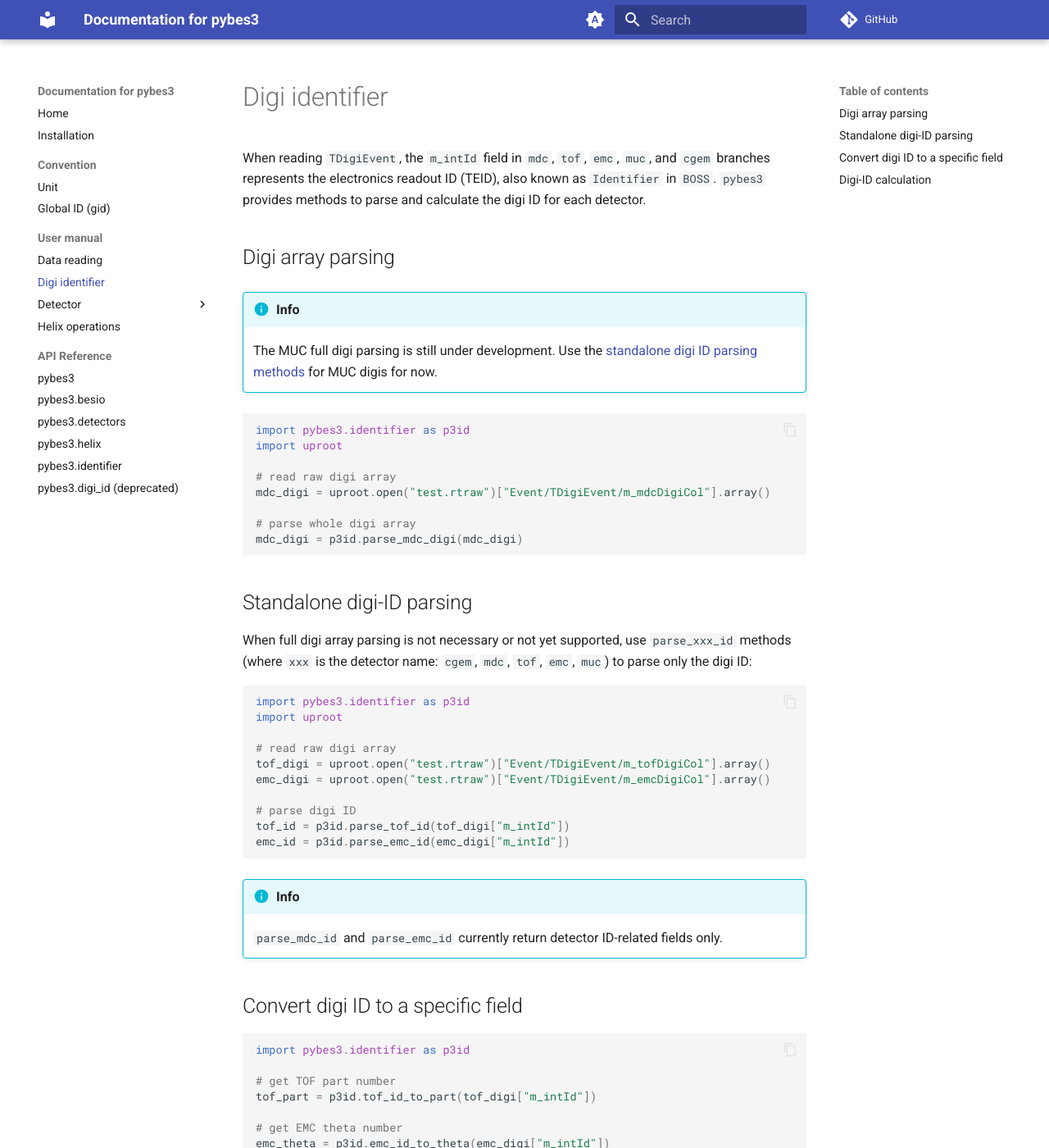
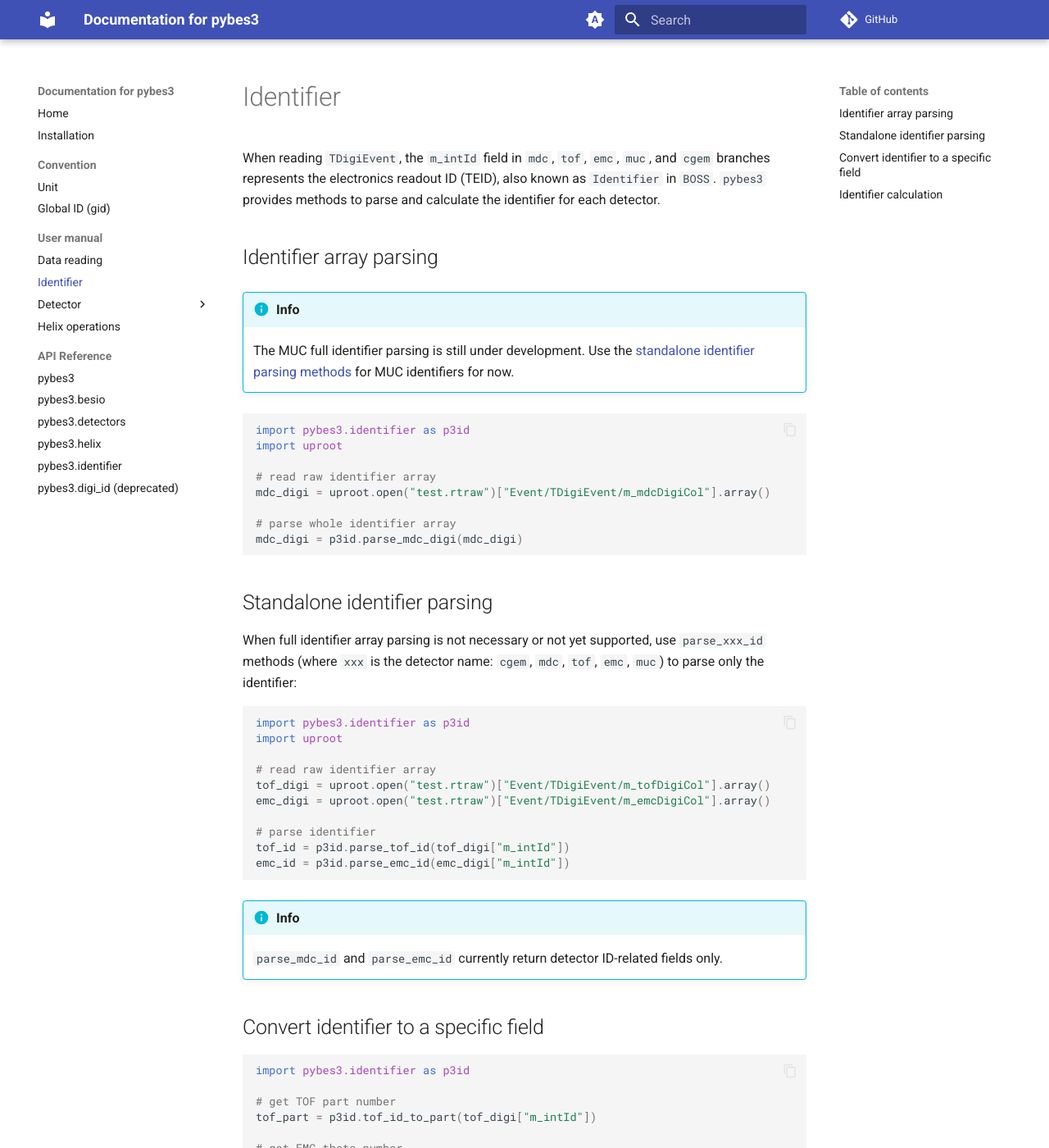
Before and after one commit to mrzimu/pybes3, an MkDocs documentation site: the page built from docs/user-manual/identifier.md, in a window 1280 px wide and 1400 px high. Shown: the whole window at 82% size. Built offline with MkDocs 1.6.1 and Material for MkDocs 9.7.7, drawn with Linux system fonts in a browser that asks for light colours; comment, search, counter and statistics services are not loaded; some of the changed text lies outside the part shown.

Commit message:
docs: update user manual and restructure identifiers section

````diff
--- a/docs/user-manual/digi-identifier.md
+++ b/docs/user-manual/identifier.md
@@ -1,36 +1,36 @@
-# Digi identifier
+# Identifier
 
-When reading `TDigiEvent`, the `m_intId` field in `mdc`, `tof`, `emc`, `muc`, and `cgem` branches represents the electronics readout ID (TEID), also known as `Identifier` in `BOSS`. `pybes3` provides methods to parse and calculate the digi ID for each detector.
+When reading `TDigiEvent`, the `m_intId` field in `mdc`, `tof`, `emc`, `muc`, and `cgem` branches represents the electronics readout ID (TEID), also known as `Identifier` in `BOSS`. `pybes3` provides methods to parse and calculate the identifier for each detector.
 
-## Digi array parsing
+## Identifier array parsing
 
 !!! info
-    The MUC full digi parsing is still under development. Use the [standalone digi ID parsing methods](#standalone-digi-id-parsing) for MUC digis for now.
+    The MUC full identifier parsing is still under development. Use the [standalone identifier parsing methods](#standalone-identifier-parsing) for MUC identifiers for now.
 
 ```python
 import pybes3.identifier as p3id
 import uproot
 
-# read raw digi array
+# read raw identifier array
 mdc_digi = uproot.open("test.rtraw")["Event/TDigiEvent/m_mdcDigiCol"].array()
 
-# parse whole digi array
+# parse whole identifier array
 mdc_digi = p3id.parse_mdc_digi(mdc_digi)
 ```
 
-## Standalone digi-ID parsing
+## Standalone identifier parsing
 
-When full digi array parsing is not necessary or not yet supported, use `parse_xxx_id` methods (where `xxx` is the detector name: `cgem`, `mdc`, `tof`, `emc`, `muc`) to parse only the digi ID:
+When full identifier array parsing is not necessary or not yet supported, use `parse_xxx_id` methods (where `xxx` is the detector name: `cgem`, `mdc`, `tof`, `emc`, `muc`) to parse only the identifier:
 
 ```python
 import pybes3.identifier as p3id
 import uproot
 
-# read raw digi array
+# read raw identifier array
 tof_digi = uproot.open("test.rtraw")["Event/TDigiEvent/m_tofDigiCol"].array()
 emc_digi = uproot.open("test.rtraw")["Event/TDigiEvent/m_emcDigiCol"].array()
 
-# parse digi ID
+# parse identifier
 tof_id = p3id.parse_tof_id(tof_digi["m_intId"])
 emc_id = p3id.parse_emc_id(emc_digi["m_intId"])
 ```
@@ -38,7 +38,7 @@
 !!! info
     `parse_mdc_id` and `parse_emc_id` currently return detector ID-related fields only.
 
-## Convert digi ID to a specific field
+## Convert identifier to a specific field
 
 ```python
 import pybes3.identifier as p3id
@@ -55,20 +55,20 @@
 
 See the [Identifier API](../api/pybes3.identifier.md) for all available methods.
 
-## Digi-ID calculation
+## Identifier calculation
 
 To compute `m_intId` from geometry numbers, use `get_xxx_id` methods (where `xxx` is the detector name: `cgem`, `mdc`, `tof`, `emc`, `muc`):
 
 ```python
 import pybes3.identifier as p3id
 
-# get TOF digi geometry numbers
+# get TOF identifier geometry numbers
 part = tof_id["part"]
 layer_or_module = tof_id["layer_or_module"]
 phi_or_strip = tof_id["phi_or_strip"]
 end = tof_id["end"]
 
-# calculate TOF digi ID
+# calculate TOF identifier
 tof_int_id = p3id.get_tof_id(part, layer_or_module, phi_or_strip, end)
 ```
 
--- a/mkdocs.yml
+++ b/mkdocs.yml
@@ -82,8 +82,8 @@
       - Unit: convention/unit.md
       - Global ID (gid): convention/global-id.md
   - User manual:
-      - Data reading: user-manual/bes3-data-reading.md
-      - Digi identifier: user-manual/digi-identifier.md
+      - Data reading: user-manual/data-reading.md
+      - Identifier: user-manual/identifier.md
       - Detector:
           - MDC: user-manual/detector/mdc.md
           - TOF: user-manual/detector/tof.md
````
Also changed, not shown: README.md (+1 -1 lines), docs/api/pybes3.besio.md (+1 -1 lines), docs/index.md (+12 -12 lines), docs/user-manual/data-reading.md (renamed from docs/user-manual/bes3-data-reading.md, +1 -1 lines).
